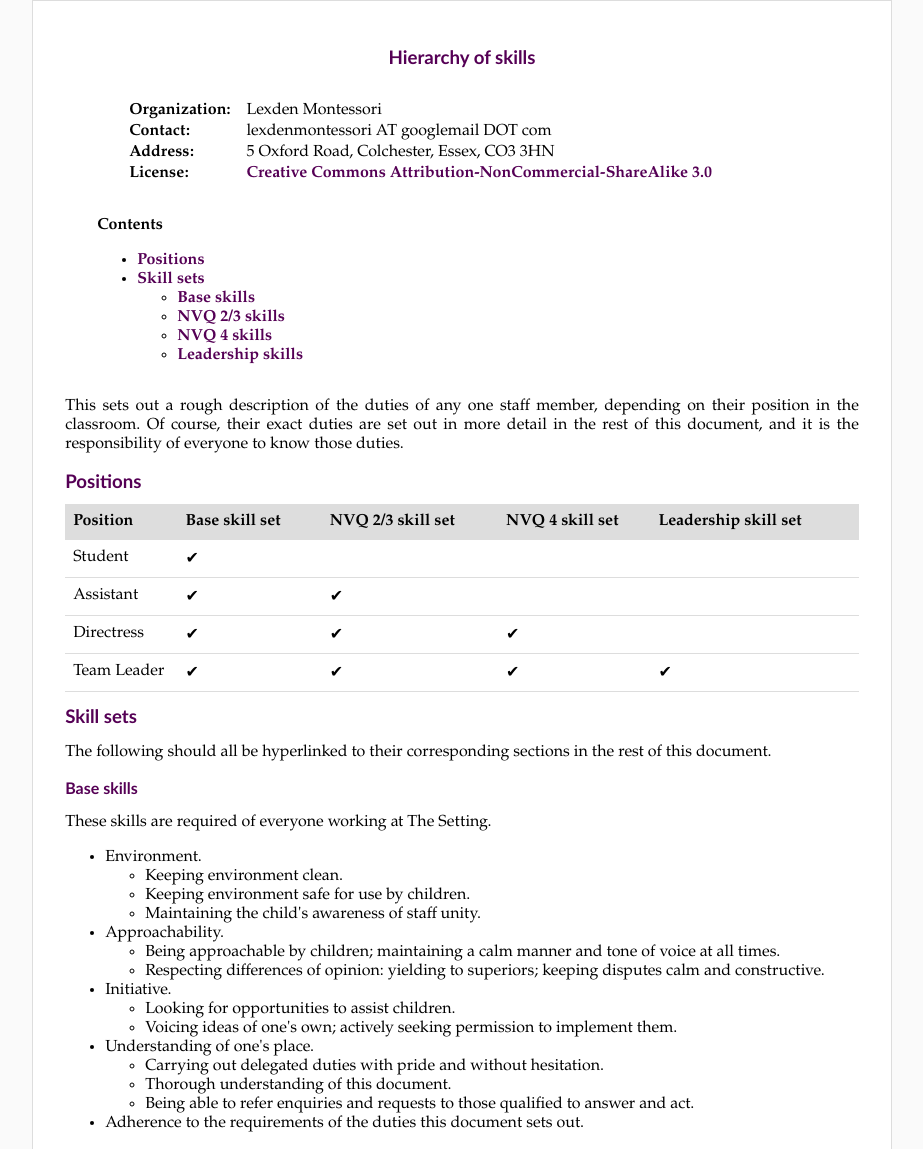
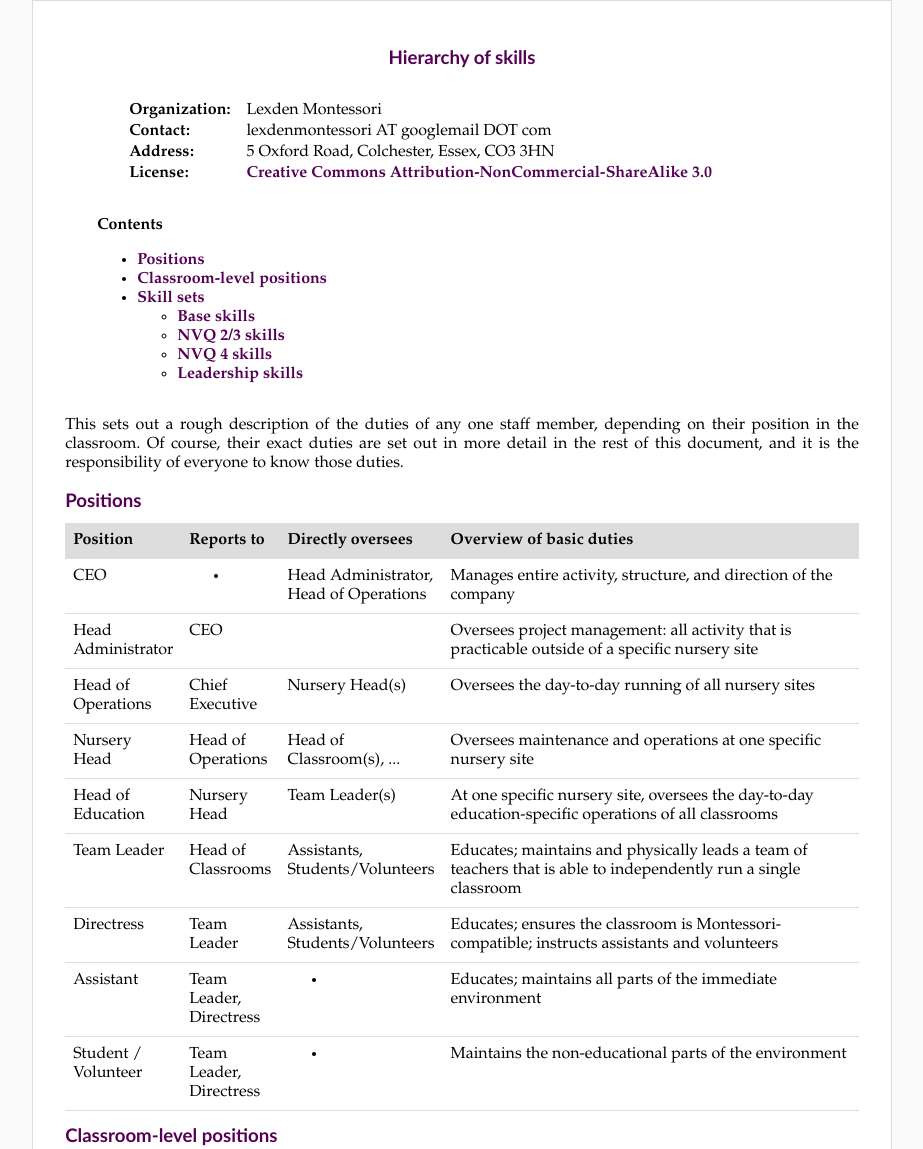
Before and after one commit to eegg/school-policies-and-procedures, a plain HTML site: page html/hierarchy-of-skills.html in a window 1280 px wide. Shown: the part 32-1181 px from the top of the page, without its empty margins (178-1101 px from the left). Drawn offline with Linux system fonts and the light colour scheme.

Commit message:
update html

```diff
--- a/html/hierarchy-of-skills.html
+++ b/html/hierarchy-of-skills.html
@@ -33,11 +33,12 @@
 <p class="topic-title first">Contents</p>
 <ul class="simple">
 <li><a class="reference internal" href="#positions" id="id1">Positions</a></li>
-<li><a class="reference internal" href="#skill-sets" id="id2">Skill sets</a><ul>
-<li><a class="reference internal" href="#base-skills" id="id3">Base skills</a></li>
-<li><a class="reference internal" href="#nvq-2-3-skills" id="id4">NVQ 2/3 skills</a></li>
-<li><a class="reference internal" href="#nvq-4-skills" id="id5">NVQ 4 skills</a></li>
-<li><a class="reference internal" href="#leadership-skills" id="id6">Leadership skills</a></li>
+<li><a class="reference internal" href="#classroom-level-positions" id="id2">Classroom-level positions</a></li>
+<li><a class="reference internal" href="#skill-sets" id="id3">Skill sets</a><ul>
+<li><a class="reference internal" href="#base-skills" id="id4">Base skills</a></li>
+<li><a class="reference internal" href="#nvq-2-3-skills" id="id5">NVQ 2/3 skills</a></li>
+<li><a class="reference internal" href="#nvq-4-skills" id="id6">NVQ 4 skills</a></li>
+<li><a class="reference internal" href="#leadership-skills" id="id7">Leadership skills</a></li>
 </ul>
 </li>
 </ul>
@@ -48,6 +49,80 @@ Of course, their exact duties are set out in more detail in the rest of this doc
 and it is the responsibility of everyone to know those duties.</p>
 <div class="section" id="positions">
 <h1><a class="toc-backref" href="#id1">Positions</a></h1>
+<table border="1" class="docutils defaulttable">
+<colgroup>
+<col width="10%" />
+<col width="12%" />
+<col width="20%" />
+<col width="58%" />
+</colgroup>
+<thead valign="bottom">
+<tr><th class="head">Position</th>
+<th class="head">Reports to</th>
+<th class="head">Directly oversees</th>
+<th class="head">Overview of basic duties</th>
+</tr>
+</thead>
+<tbody valign="top">
+<tr><td>CEO</td>
+<td><ul class="first last simple">
+<li></li>
+</ul>
+</td>
+<td>Head Administrator, Head of Operations</td>
+<td>Manages entire activity, structure, and direction of the company</td>
+</tr>
+<tr><td>Head Administrator</td>
+<td>CEO</td>
+<td>&nbsp;</td>
+<td>Oversees project management: all activity that is practicable outside of a specific nursery site</td>
+</tr>
+<tr><td>Head of Operations</td>
+<td>Chief Executive</td>
+<td>Nursery Head(s)</td>
+<td>Oversees the day-to-day running of all nursery sites</td>
+</tr>
+<tr><td>Nursery Head</td>
+<td>Head of Operations</td>
+<td>Head of Classroom(s), ...</td>
+<td>Oversees maintenance and operations at one specific nursery site</td>
+</tr>
+<tr><td>Head of Education</td>
+<td>Nursery Head</td>
+<td>Team Leader(s)</td>
+<td>At one specific nursery site, oversees the day-to-day education-specific operations of all classrooms</td>
+</tr>
+<tr><td>Team Leader</td>
+<td>Head of Classrooms</td>
+<td>Assistants, Students/Volunteers</td>
+<td>Educates; maintains and physically leads a team of teachers that is able to independently run a single classroom</td>
+</tr>
+<tr><td>Directress</td>
+<td>Team Leader</td>
+<td>Assistants, Students/Volunteers</td>
+<td>Educates; ensures the classroom is Montessori-compatible; instructs assistants and volunteers</td>
+</tr>
+<tr><td>Assistant</td>
+<td>Team Leader, Directress</td>
+<td><ul class="first last simple">
+<li></li>
+</ul>
+</td>
+<td>Educates; maintains all parts of the immediate environment</td>
+</tr>
+<tr><td>Student / Volunteer</td>
+<td>Team Leader, Directress</td>
+<td><ul class="first last simple">
+<li></li>
+</ul>
+</td>
+<td>Maintains the non-educational parts of the environment</td>
+</tr>
+</tbody>
+</table>
+</div>
+<div class="section" id="classroom-level-positions">
+<h1><a class="toc-backref" href="#id2">Classroom-level positions</a></h1>
 <table border="1" class="docutils defaulttable">
 <colgroup>
 <col width="14%" />
@@ -93,11 +168,11 @@ and it is the responsibility of everyone to know those duties.</p>
 </table>
 </div>
 <div class="section" id="skill-sets">
-<h1><a class="toc-backref" href="#id2">Skill sets</a></h1>
+<h1><a class="toc-backref" href="#id3">Skill sets</a></h1>
 <p>The following should all be hyperlinked to
 their corresponding sections in the rest of this document.</p>
 <div class="section" id="base-skills">
-<h2><a class="toc-backref" href="#id3">Base skills</a></h2>
+<h2><a class="toc-backref" href="#id4">Base skills</a></h2>
 <p>These skills are required of everyone working at The Setting.</p>
 <ul class="simple">
 <li>Environment.<ul>
@@ -126,7 +201,7 @@ their corresponding sections in the rest of this document.</p>
 </ul>
 </div>
 <div class="section" id="nvq-2-3-skills">
-<h2><a class="toc-backref" href="#id4">NVQ 2/3 skills</a></h2>
+<h2><a class="toc-backref" href="#id5">NVQ 2/3 skills</a></h2>
 <ul>
 <li><p class="first">Knowing the details of:</p>
 <ul class="simple">
@@ -170,7 +245,7 @@ their corresponding sections in the rest of this document.</p>
 </ul>
 </div>
 <div class="section" id="nvq-4-skills">
-<h2><a class="toc-backref" href="#id5">NVQ 4 skills</a></h2>
+<h2><a class="toc-backref" href="#id6">NVQ 4 skills</a></h2>
 <ul class="simple">
 <li>Awareness of the Montessori method.<ul>
 <li>Holding the International Diploma in Montessori Pedagogy awarded by Montessori Centre International</li>
@@ -182,7 +257,7 @@ their corresponding sections in the rest of this document.</p>
 </ul>
 </div>
 <div class="section" id="leadership-skills">
-<h2><a class="toc-backref" href="#id6">Leadership skills</a></h2>
+<h2><a class="toc-backref" href="#id7">Leadership skills</a></h2>
 <ul class="simple">
 <li>Planning.<ul>
 <li>Overall sessional planning of classroom-wide activities, weekly in advance, including all afternoon sessions.</li>
```
